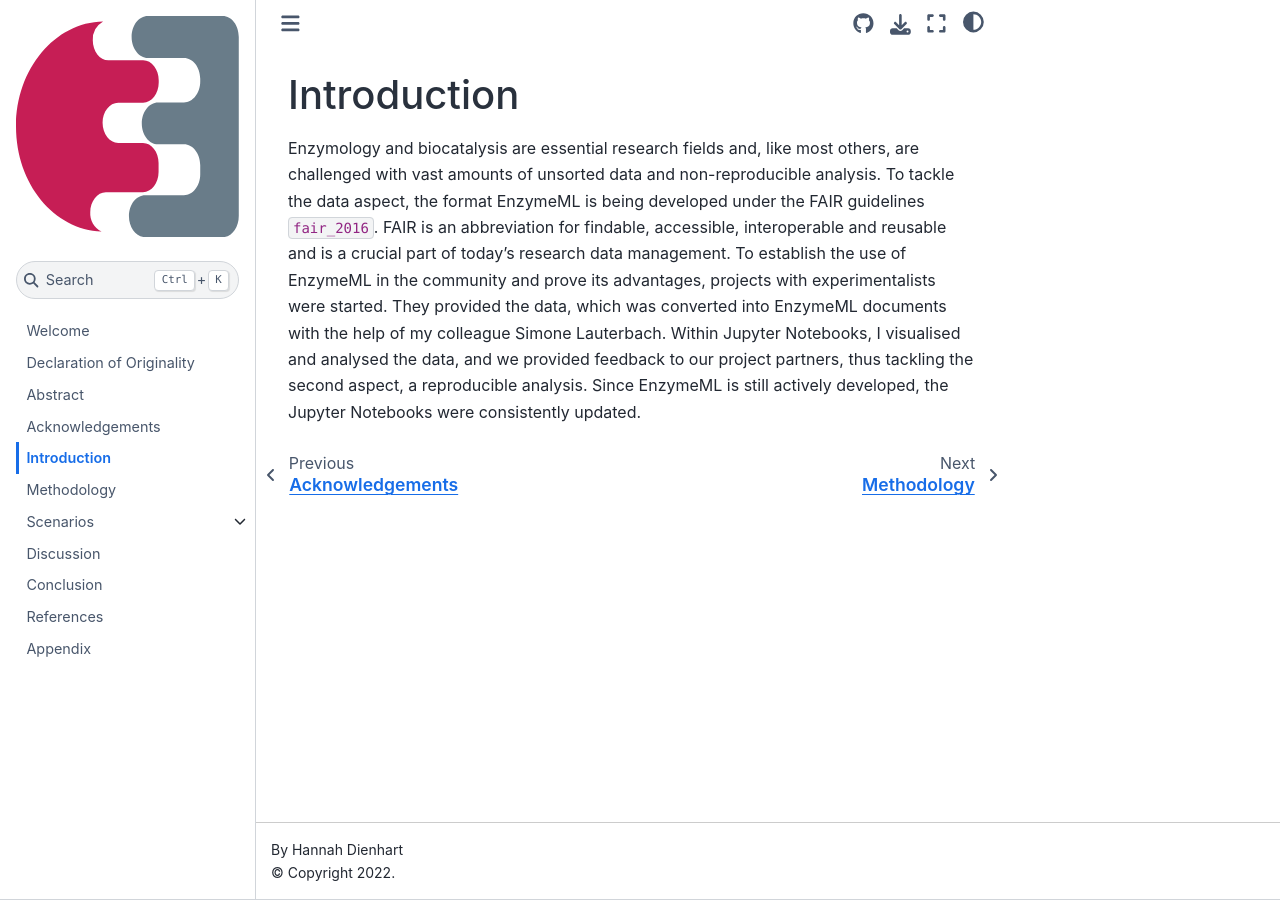
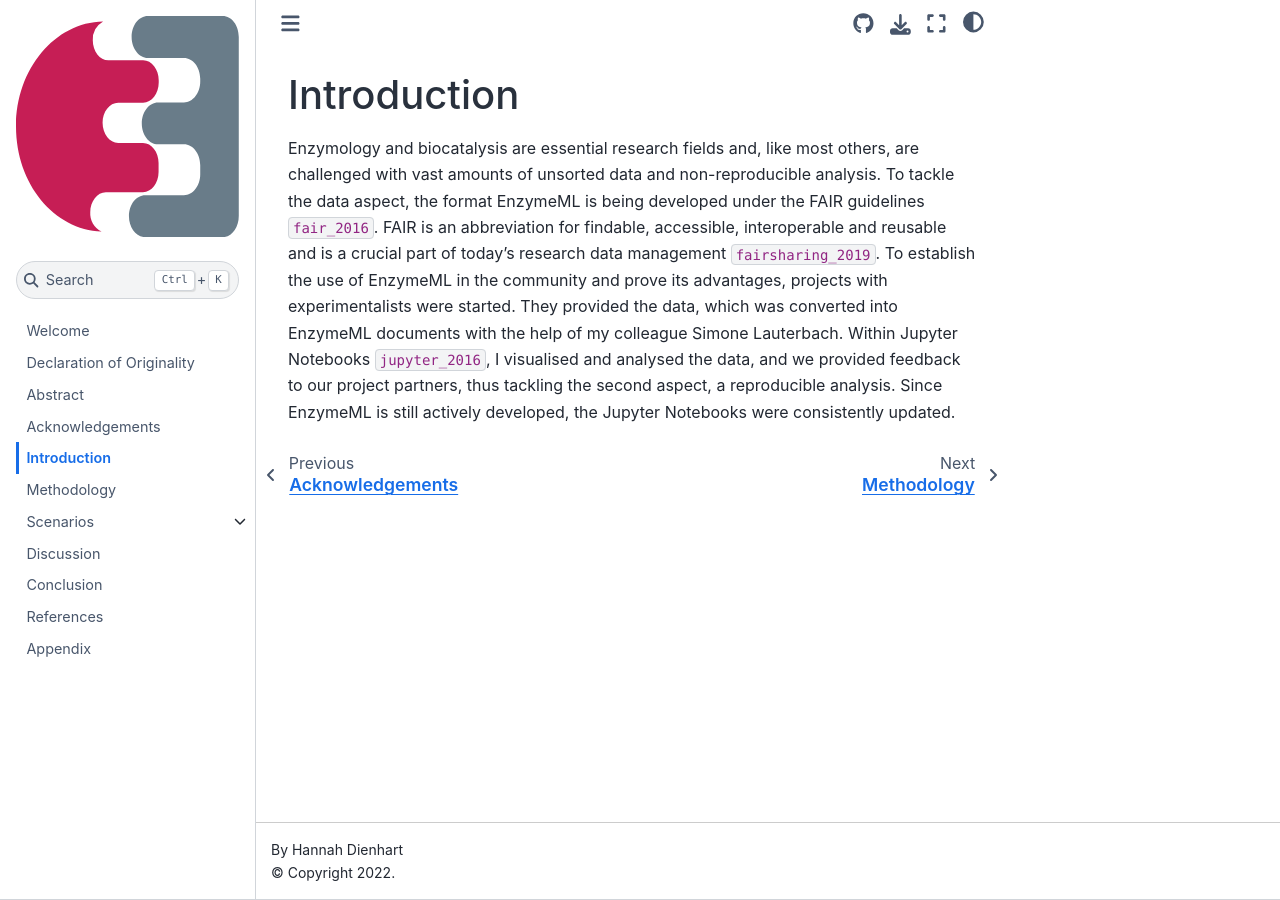
Before and after one commit to HannahDi/master-thesis, a Jupyter Book: the page built from book/intro.md, in a window 1280 px wide. Built offline with Jupyter Book 1.0.4 settings and Sphinx 7.4.7 and the Sphinx Book theme 1.1.4, drawn with Linux system fonts in a browser that asks for light colours; cross-references to code outside the pages are shown as plain code; some of the changed lines change nothing that is shown.

Commit message:
add refs to introduction

```diff
--- a/book/intro.md
+++ b/book/intro.md
@@ -1,3 +1,3 @@
 # Introduction
 
-Enzymology and biocatalysis are essential research fields and, like most others, are challenged with vast amounts of unsorted data and non-reproducible analysis. To tackle the data aspect, the format EnzymeML is being developed under the FAIR guidelines {cite}`fair_2016`. FAIR is an abbreviation for findable, accessible, interoperable and reusable and is a crucial part of today's research data management. To establish the use of EnzymeML in the community and prove its advantages, projects with experimentalists were started. They provided the data, which was converted into EnzymeML documents with the help of my colleague Simone Lauterbach. Within Jupyter Notebooks, I visualised and analysed the data, and we provided feedback to our project partners, thus tackling the second aspect, a reproducible analysis. Since EnzymeML is still actively developed, the Jupyter Notebooks were consistently updated.
+Enzymology and biocatalysis are essential research fields and, like most others, are challenged with vast amounts of unsorted data and non-reproducible analysis. To tackle the data aspect, the format EnzymeML is being developed under the FAIR guidelines {cite}`fair_2016`. FAIR is an abbreviation for findable, accessible, interoperable and reusable and is a crucial part of today's research data management {cite}`fairsharing_2019`. To establish the use of EnzymeML in the community and prove its advantages, projects with experimentalists were started. They provided the data, which was converted into EnzymeML documents with the help of my colleague Simone Lauterbach. Within Jupyter Notebooks {cite}`jupyter_2016`, I visualised and analysed the data, and we provided feedback to our project partners, thus tackling the second aspect, a reproducible analysis. Since EnzymeML is still actively developed, the Jupyter Notebooks were consistently updated.
--- a/book/references.bib
+++ b/book/references.bib
@@ -5,3 +5,21 @@
 	number={1}, journal={Scientific Data},
 	author={Wilkinson, Mark D. and Dumontier, Michel and Aalbersberg, IJsbrand Jan and Appleton, Gabrielle and Axton, Myles and Baak, Arie and Blomberg, Niklas and Boiten, Jan-Willem and da Silva Santos, Luiz Bonino and Bourne, Philip E. and et al.},
 	year={2016}}
+
+@article{fairsharing_2019,
+	title={Fairsharing as a community approach to standards, repositories and policies},
+	volume={37},
+	DOI={10.1038/s41587-019-0080-8},
+	number={4},
+	journal={Nature Biotechnology},
+	author={Sansone, Susanna-Assunta and McQuilton, Peter and Rocca-Serra, Philippe and Gonzalez-Beltran, Alejandra and Izzo, Massimiliano and Lister, Allyson L. and Thurston, Milo}, year={2019},
+	pages={358–367}}
+
+@conference{jupyter_2016,
+	Title = {Jupyter Notebooks -- a publishing format for reproducible computational workflows},
+	Author = {Thomas Kluyver and Benjamin Ragan-Kelley and Fernando P{\'e}rez and Brian Granger and Matthias Bussonnier and Jonathan Frederic and Kyle Kelley and Jessica Hamrick and Jason Grout and Sylvain Corlay and Paul Ivanov and Dami{\'a}n Avila and Safia Abdalla and Carol Willing},
+	Booktitle = {Positioning and Power in Academic Publishing: Players, Agents and Agendas},
+	Editor = {F. Loizides and B. Schmidt},
+	Organization = {IOS Press},
+	Pages = {87 - 90},
+	Year = {2016}}
```
